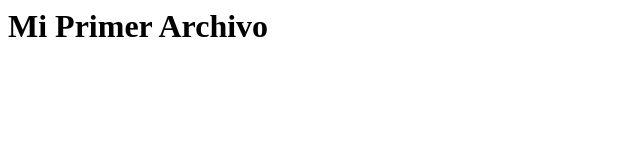
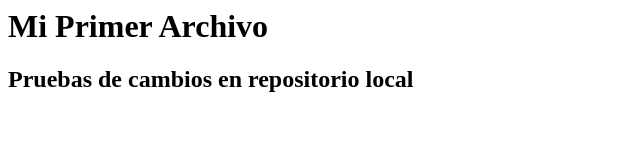
Before and after one commit to MiltonADR/Prueba, a plain HTML site: page index.html in a window 1280 px wide. Shown: the whole page, without its empty margins (0-640 px from the left). Drawn offline with Linux system fonts and the light colour scheme.

Commit message:
mi segundo commit local

```diff
--- a/index.html
+++ b/index.html
@@ -1 +1,2 @@
 <h1>Mi Primer Archivo</h1>
+<h2>Pruebas de cambios en repositorio local</h2>
```
